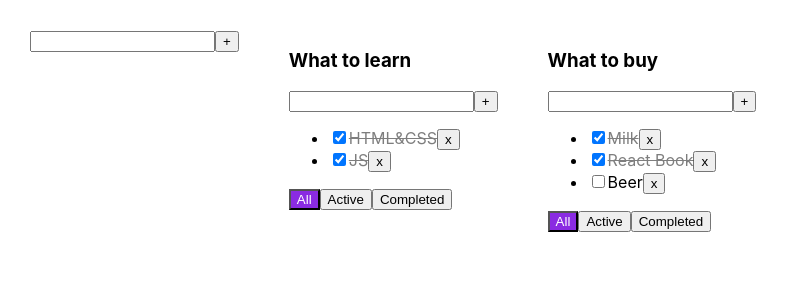
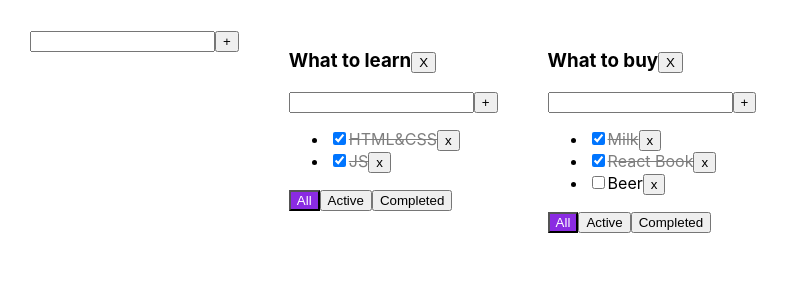
Before and after one commit to MaksimSinicbIn/todolist-react-ts, a React (Create React App) app: page / in a window 1280 px wide. Shown: the top 300 px of the page, without its empty margins (0-789 px from the left). Built offline with nearby package versions, Linux system fonts and the light colour scheme.

Commit message:
Refactoring + add function

```diff
--- a/src/App.tsx
+++ b/src/App.tsx
@@ -6,13 +6,13 @@ import { AddItemForm } from './AddItemForm';
 
 export type FilterValuesType = "all" | "active" | "completed";
 
-type TodolistType = {
+export type TodolistType = {
     id: string
     title: string
     filter: FilterValuesType
 }
 
-type TasksStateType = {
+export type TasksStateType = {
     [key: string]: TaskType[]
 }
 
@@ -39,30 +39,32 @@ function App() {
         ]
     });
 
-    let [filter, setFilter] = useState<FilterValuesType>("all");
-
-    function removeTask(id: string, todolistId: string) {
+    const removeTask = (id: string, todolistId: string) => {
         setTasks({...tasks, [todolistId]:tasks[todolistId].filter(t => t.id !== id)})
     }
 
-    function addTask(title: string, todolistId: string) {
+    const addTask = (todolistId: string, title: string) => {
         const newTask: TaskType ={id: v1(), title, isDone: false}
         setTasks({...tasks, [todolistId]:[newTask, ...tasks[todolistId]]})
     }
 
-    function changeFilter(todolistId: string, value: FilterValuesType) {
+    const changeFilter = (todolistId: string, value: FilterValuesType) => {
         setTodolists(todolists.map( tl => tl.id === todolistId ? {...tl, filter: value} : tl))
     }
 
-    function changeTaskStatus (id: string, isDone: boolean, todolistId: string) {
+    const changeTaskStatus = (id: string, isDone: boolean, todolistId: string) => {
         setTasks({...tasks, [todolistId]:tasks[todolistId].map( t => t.id === id ? {...t, isDone} : t)})
     }
 
-    function updateTaskTitle (todolistId: string, id: string, title: string,) {
+    const updateTaskTitle = (todolistId: string, id: string, title: string) => {
         setTasks({...tasks, [todolistId]:tasks[todolistId].map( t => t.id === id ? {...t, title}: t)})
     }
 
-    function addTodolist (title: string) {
+    const updateTodolistTitle = (todolistId: string, title: string) => {
+        setTodolists(todolists.map( tl => tl.id === todolistId ? {...tl, title}: tl))
+    }
+
+    const addTodolist = (title: string) => {
         const newTodolistId = v1();
         const newTodo: TodolistType = {
             id: newTodolistId,
@@ -71,6 +73,12 @@ function App() {
         }
         setTodolists([newTodo, ...todolists])
         setTasks({[newTodolistId]: [], ...tasks})
+    }
+
+    const removeTodolist = (id: string) => {
+        setTodolists(todolists.filter(tl => tl.id !== id))
+        delete tasks[id]
+        setTasks({...tasks})
     }
 
     // UI
@@ -82,16 +90,17 @@ function App() {
                 todolists.map(tl => {
                     return <Todolist
                         key={tl.id}
+                        id={tl.id}
                         title={tl.title}
                         tasks={tasks[tl.id]}
-                        id={tl.id}
-                        todolistId={tl.id}
                         filter={tl.filter}
                         removeTask={removeTask}
                         changeFilter={changeFilter}
                         addTask={addTask}
                         changeTaskStatus={changeTaskStatus}
                         updateTaskTitle={updateTaskTitle}
+                        updateTodolistTitle={updateTodolistTitle}
+                        removeTodolist={removeTodolist}
                         />
                 })
             }
--- a/src/Todolist.tsx
+++ b/src/Todolist.tsx
@@ -14,12 +14,13 @@ type PropsType = {
     title: string
     tasks: Array<TaskType>
     filter: FilterValuesType
-    todolistId: string
     removeTask: (taskId: string, todolistId: string) => void
     changeFilter: (todolistId: string, value: FilterValuesType) => void
-    addTask: (title: string, todolistId: string) => void
+    addTask: (todolistId: string, title: string) => void
     changeTaskStatus: (id: string, isDone: boolean, todolistId: string) => void
     updateTaskTitle: (todolistId: string, id: string, newTitle: string) => void
+    updateTodolistTitle: (todolistId: string, title: string) => void
+    removeTodolist: (id: string) => void
 }
 
 export function Todolist(props: PropsType) {
@@ -35,30 +36,39 @@ export function Todolist(props: PropsType) {
         return tasksForTodolist
     }
 
-    function addTaskHandler(title: string) {
-        props.addTask(title, props.id)
+    const addTaskHandler = (title: string) => {
+        props.addTask(props.id, title)
     }
 
-    function updateTaskTitleHandler (taskId: string, newTitle: string) {
-        props.updateTaskTitle(props.todolistId, taskId, newTitle)
+    const updateTaskTitleHandler = (taskId: string, newTitle: string) => {
+        props.updateTaskTitle(props.id, taskId, newTitle)
     }
 
-    function onAllClickHandler () {
-        props.changeFilter(props.todolistId, "all")
+    const updateTodolistTitleHandler = (title: string) => {
+        props.updateTodolistTitle(props.id, title )
     }
 
-    function onActiveClickHandler () {
-        props.changeFilter(props.todolistId, "active")
+    const removeTodolistHandler = () => {
+        props.removeTodolist(props.id)
     }
 
-    function onCompletedClickHandler () {
-        props.changeFilter(props.todolistId, "completed")
+    const onAllClickHandler = () => {
+        props.changeFilter(props.id, "all")
+    }
+
+    const onActiveClickHandler = () => {
+        props.changeFilter(props.id, "active")
+    }
+
+    const onCompletedClickHandler = () => {
+        props.changeFilter(props.id, "completed")
     }
 
     return (
         <div>
             <h3>
-                {props.title}
+                <EditableSpan oldTitle={props.title} callBack={updateTodolistTitleHandler} />
+                <button onClick={removeTodolistHandler}>X</button>
             </h3>
             <div>
                 <AddItemForm onClick={addTaskHandler} />
@@ -70,13 +80,13 @@ export function Todolist(props: PropsType) {
                     {
                         getFilteredTasks().map(t => {
                             function onClickHandler() {
-                                props.removeTask(t.id, props.todolistId)
+                                props.removeTask(t.id, props.id)
                             }
                             return (
                                 <li key={t.id} >
                                     <input type="checkbox"
                                         checked={t.isDone}
-                                        onChange={(e) => props.changeTaskStatus(t.id, e.currentTarget.checked, props.todolistId)} />
+                                        onChange={(e) => props.changeTaskStatus(t.id, e.currentTarget.checked, props.id)} />
                                     <EditableSpan className={t.isDone ? 'task-done' : ''} oldTitle={t.title} callBack={(newTitle) => { updateTaskTitleHandler(t.id, newTitle) }} />
                                     <button onClick={onClickHandler}>x</button>
                                 </li>
```
